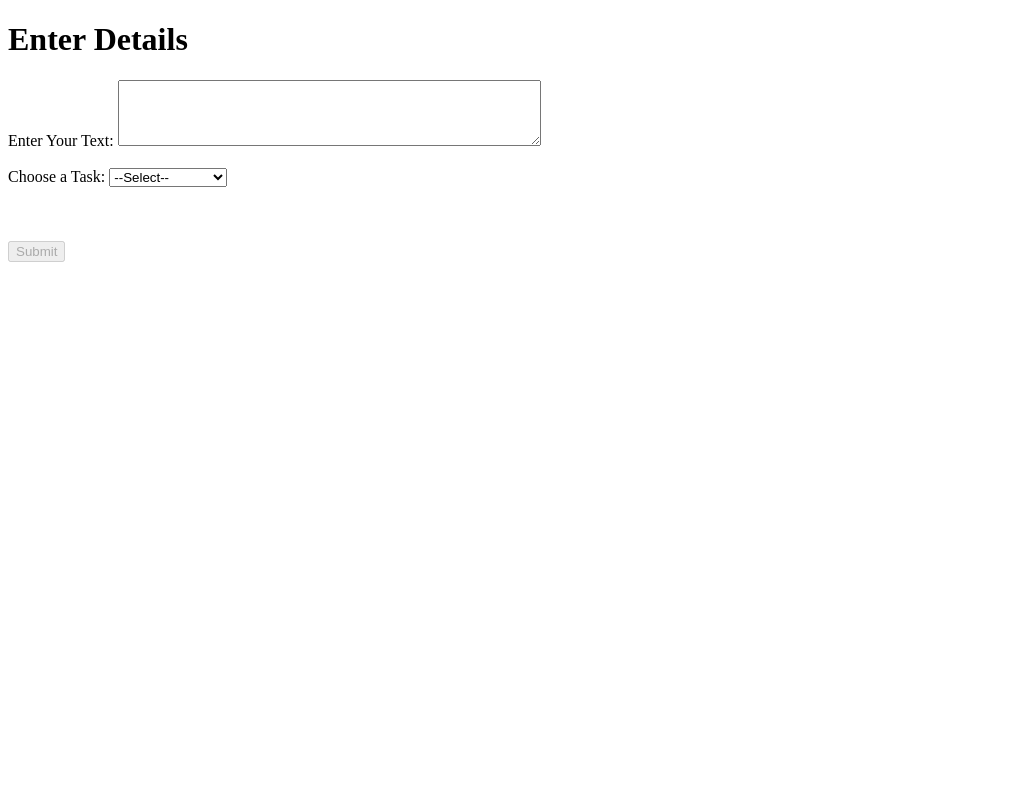
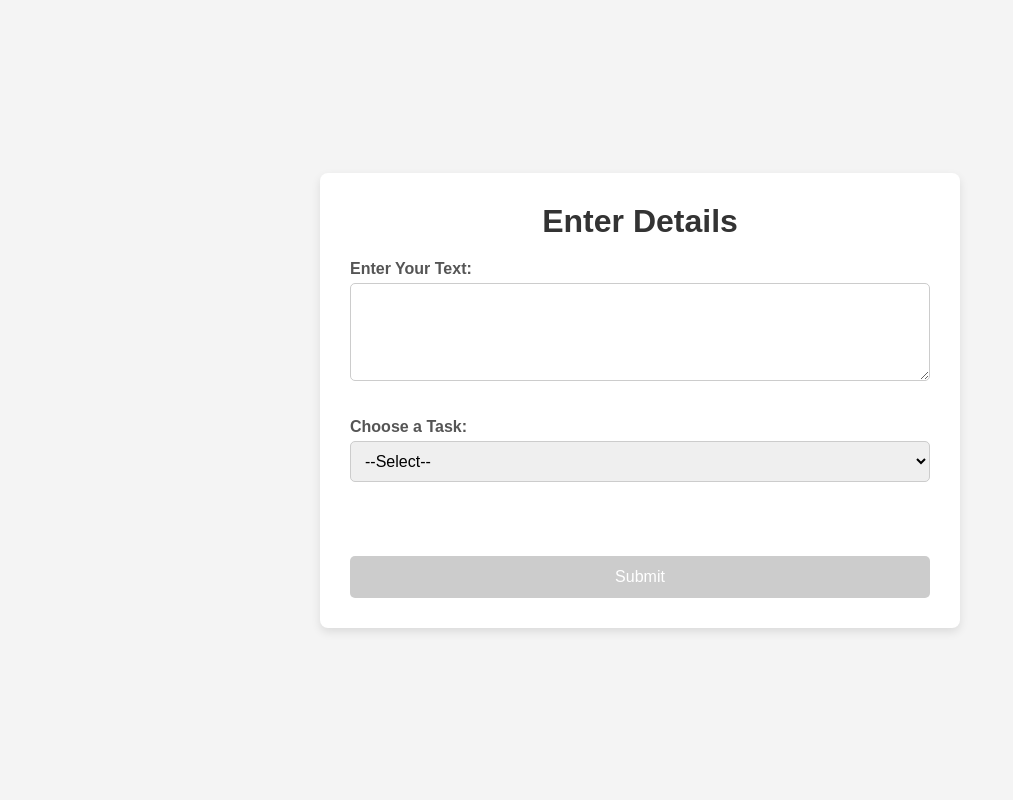
Before and after one commit to rahuln2002/Knowledge-Assistant, a Flask app: page / in a window 1280 px wide. Shown: the whole page, without its empty margins (0-1013 px from the left). Run offline with Flask 3, Linux system fonts and the light colour scheme.

Commit message:
Corrected Project Structure for WebApp

```diff
--- /dev/null
+++ b/static/style.css
@@ -0,0 +1,80 @@
+* {
+    margin: 0;
+    padding: 0;
+    box-sizing: border-box;
+}
+
+body {
+    font-family: Arial, sans-serif;
+    background-color: #f4f4f4;
+    display: flex;
+    justify-content: center;
+    align-items: center;
+    height: 100vh;
+}
+
+.container {
+    width: 50%;
+    background: white;
+    padding: 30px;
+    box-shadow: 0 4px 10px rgba(0, 0, 0, 0.1);
+    border-radius: 8px;
+    text-align: center;
+}
+
+h1 {
+    color: #333;
+    margin-bottom: 20px;
+}
+
+label {
+    font-size: 16px;
+    font-weight: bold;
+    display: block;
+    margin-top: 15px;
+    color: #555;
+    text-align: left;
+}
+
+textarea, select, input {
+    width: 100%;
+    padding: 10px;
+    margin-top: 5px;
+    border: 1px solid #ccc;
+    border-radius: 5px;
+    font-size: 16px;
+}
+
+select {
+    cursor: pointer;
+}
+
+button {
+    background: #4CAF50;
+    color: white;
+    padding: 12px 20px;
+    margin-top: 20px;
+    border: none;
+    cursor: pointer;
+    border-radius: 5px;
+    font-size: 16px;
+    width: 100%;
+    transition: background 0.3s ease;
+}
+
+button:disabled {
+    background: #ccc;
+    cursor: not-allowed;
+}
+
+button:hover:not(:disabled) {
+    background: #45a049;
+}
+
+#number_label {
+    display: none;
+}
+
+#number {
+    display: none;
+}
--- a/templates/index.html
+++ b/templates/index.html
@@ -4,38 +4,11 @@
     <meta charset="UTF-8">
     <meta name="viewport" content="width=device-width, initial-scale=1.0">
     <title>Knowledge Assistant</title>
-    <script>
-        function toggleElements() {
-            let taskDropdown = document.querySelector("select[name='tasks']");
-            let numberInput = document.querySelector("input[name='user_number']");
-            let numberLabel = document.getElementById("number_label");
-            let submitButton = document.getElementById("submit_btn");
-
-            if (taskDropdown.value === "summarization") {
-                numberInput.style.display = "inline";
-                numberLabel.style.display = "inline";
-                numberInput.disabled = false;
-                numberLabel.textContent = "Enter minimum length: ";
-                submitButton.disabled = false;
-            } else if (taskDropdown.value === "keywords") {
-                numberInput.style.display = "inline";
-                numberLabel.style.display = "inline";
-                numberInput.disabled = false;
-                numberLabel.textContent = "Count : ";
-                submitButton.disabled = false;
-            } else if (taskDropdown.value === "Q&A") {
-                numberInput.style.display = "none";
-                numberLabel.style.display = "none";
-                submitButton.disabled = false;
-            } else {
-                numberInput.style.display = "none";
-                numberLabel.style.display = "none";
-                submitButton.disabled = true;
-            }
-        }
-    </script>
+    <link rel="stylesheet" href="static/style.css">
+    <script src="static/script.js" defer></script>
 </head>
 <body>
+    <div class="container">
         <h1>Enter Details</h1>
         <form action="/assistant" method="POST">
             <label for="user_text">Enter Your Text: </label>
@@ -57,5 +30,6 @@
 
             <button type="submit" id="submit_btn" disabled>Submit</button>
         </form>
+    </div>
 </body>
 </html>
```
Also changed, not shown: static/script.js (added, +31 -0 lines). Lines whose indentation alone changed are shown as unchanged.
